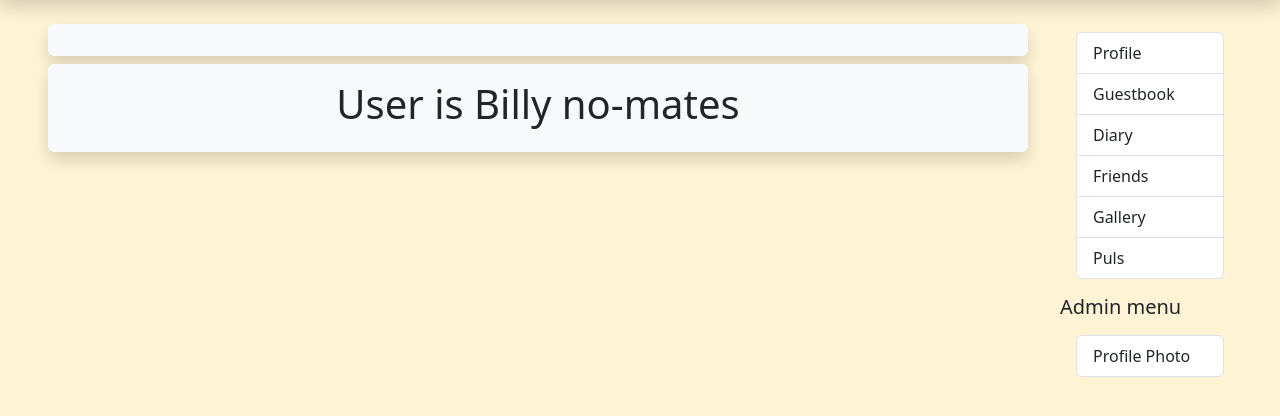
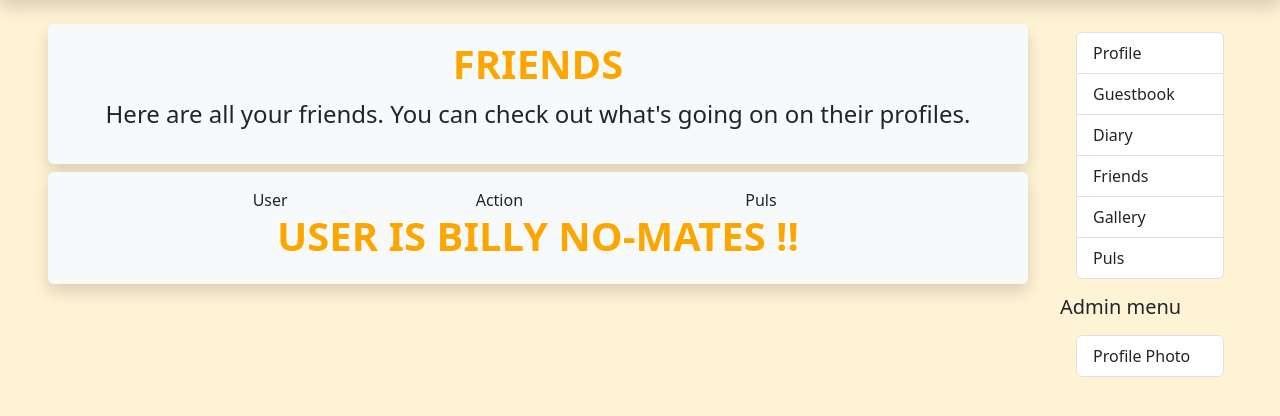
Before and after one commit to MatRos-sf/epuls, a Django app: a page that uses account/templates/account/friends.html in a window 1280 px wide. Shown: the part 56-472 px from the top of the page. Run offline with Django 5.2, Linux system fonts and the light colour scheme; the visitor is signed in with stand-in values (Sample User, id 1); data comes from the database, SQL or seed files in the repository.

Commit message:
layout friends list

```diff
--- a/account/models/profile.py
+++ b/account/models/profile.py
@@ -110,6 +110,12 @@ class Profile(models.Model):
     male_visitor = models.IntegerField(default=0)
     female_visitor = models.IntegerField(default=0)
 
+    __currently_type = None
+
+    def __init__(self, *args, **kwargs):
+        super().__init__(*args, **kwargs)
+        self.__currently_type = self.type_of_profile
+
     @property
     def count_visitors(self) -> int:
         return self.male_visitor + self.female_visitor
@@ -192,6 +198,14 @@ class Profile(models.Model):
     def __str__(self):
         return f"Profile {self.user.username}"
 
+    def save(self, *args, **kwargs) -> None:
+        if self.type_of_profile != self.__currently_type:
+            pass
+            # TODO here implement what happend if sth change!
+
+        super().save(*args, **kwargs)
+        self.__currently_type = self.type_of_profile
+
 
 class Visitor(models.Model):
     date_of_visit = models.DateTimeField(auto_now_add=True)
--- a/account/static/account/main.css
+++ b/account/static/account/main.css
@@ -43,3 +43,8 @@
     border: solid 1px white;
     color: #198754;
 }
+
+.bg-orange
+{
+    background-color: #fff3d5 !important;
+}
--- a/account/templates/account/friends.html
+++ b/account/templates/account/friends.html
@@ -1,16 +1,64 @@
 {% extends "account/base.html" %}
+{% load custom_tags %}
+{% load image_tags %}
+{% load action_tags %}
+{% load static %}
 {% block content %}
     <div class="shadow p-3 mb-2 bg-body-tertiary rounded m-2">
-        <div class="container overflow-hidden text-center"></div>
+        <div class="container overflow-hidden text-center">
+            <h1 class="fs-1 epuls-style-text">Friends</h1>
+            {% if self %}
+                <p class="fs-4">Here are all your friends. You can check out what's going on on their profiles.</p>
+            {% else %}
+                <p class="fs-3 my-3">
+                    You are in <b class="epuls-style-text">{{ username }}</b>'s friends list. If you're looking for more friends, you'll surely find new ones.
+                </p>
+                <p class="fs-4 epuls-style-text">So, go ahead!</p>
+            {% endif %}
+            <!-- TODO wyszukiwarka -->
+        </div>
     </div>
     <div class="shadow p-3 mb-5 bg-body-tertiary rounded m-2">
         <div class="container overflow-hidden text-center">
+            <div class="row mx-3">
+                <div class="col-2"></div>
+                <div class="col-3 text-start">User</div>
+                <div class="col-3 text-start">Action</div>
+                <div class="col-2">Puls</div>
+                <div class="col-2"></div>
+            </div>
             {% for u in object_list %}
-                <ul class="list-group">
-                    <li class="list-group-item">{{ u.username }}</li>
-                </ul>
+                <div class="row text-start mx-3 {% if forloop.counter|divisibleby:'2' %}bg-orange{% endif %}">
+                    <div class="col-2 {% if forloop.counter|divisibleby:'2' %}bg-orange{% endif %}">
+                        {% if u.profile.profile_picture %}
+                            <img src="{{ u.profile.profile_picture.url }}"
+                                 class="img-thumbnail"
+                                 alt="..."
+                                 width="50"
+                                 height="100">
+                        {% else %}
+                            {% get_default_picture_photo u.profile.gender as default_picture %}
+                            <img src="{% static default_picture %}"
+                                 class="img-thumbnail"
+                                 alt="..."
+                                 width="50"
+                                 height="100">
+                        {% endif %}
+                    </div>
+                    <div class="col-3 {% if forloop.counter|divisibleby:'2' %}bg-orange{% endif %}">
+                        <div class="row ">
+                            <p class="my-0">{{ u }}</p>
+                            <p class="my-0">{{ u.profile.gender }}</p>
+                        </div>
+                    </div>
+                    <div class="col-3">
+                        <p>Akcja</p>
+                    </div>
+                    <div class="col-2">{{ u.profile.puls.puls }}</div>
+                    <div class="col-2"></div>
+                </div>
             {% empty %}
-                <h1>User is Billy no-mates</h1>
+                <h1 class="fs-1 epuls-style-text">User is Billy no-mates !!</h1>
             {% endfor %}
         </div>
     </div>
--- a/account/templatetags/custom_tags.py
+++ b/account/templatetags/custom_tags.py
@@ -32,13 +32,13 @@ def get_default_picture_photo(gender: str) -> LiteralString | str | bytes:
 def get_information_about_visitor(user_profile: Profile):
     html_code = ""
     if user_profile.type_of_profile == ProfileType.XTREME:
-        html_code = f"<p class='m-1'><b>Swing by your profile:</b> {user_profile.count_visitors}</p>"
+        html_code = f"<p class='mt-2'><b>Swing by your profile:</b> {user_profile.count_visitors}</p>"
 
     elif user_profile.type_of_profile == ProfileType.DIVINE:
         html_code = (
-            f"<p class='m-1'><b>Swing by your profile:</b> {user_profile.count_visitors}</p>"
-            f"<p class='m-1'><b>Female:</b> {user_profile.female_visitor}</p>"
-            f"<p class='m-1 '><b>Male:</b> {user_profile.male_visitor}</p>"
+            f"<p class='mt-2 mb-0'><b>Swing by your profile:</b> {user_profile.count_visitors}</p>"
+            f"<p class='my-0'><b>Female:</b> {user_profile.female_visitor}</p>"
+            f"<p class='my-0 '><b>Male:</b> {user_profile.male_visitor}</p>"
         )
 
     return mark_safe(html_code)  # nosec
--- a/account/views/friends.py
+++ b/account/views/friends.py
@@ -15,6 +15,13 @@ class FriendsListView(LoginRequiredMixin, ListView):
         user = get_object_or_404(User, username=username)
 
         return user.profile.friends.all()
+
+    def get_context_data(self, **kwargs):
+        context = super().get_context_data(**kwargs)
+        username = self.kwargs.get("username")
+        context["username"] = username
+        context["self"] = self.request.user.username == username
+        return context
 
 
 def send_to_friends(request, username):
--- a/account/views/views.py
+++ b/account/views/views.py
@@ -57,9 +57,6 @@ class ProfileView(LoginRequiredMixin, DetailView):
 
     def get_object(self, queryset=None):
         user_instance = super().get_object(queryset)
-        # username = self.kwargs.get("username")
-        # print(user_instance)
-        # #user_instance = get_object_or_404(User, username=username)
 
         if user_instance != self.request.user:
             # user is Visitor
@@ -83,7 +80,6 @@ class ProfileView(LoginRequiredMixin, DetailView):
         # check is user's profile
         instance = context["object"]
         is_user_profile = instance.user.username == self.request.user.username
-        print(is_user_profile)
         context["self"] = is_user_profile
 
         # take last visitors:
```
